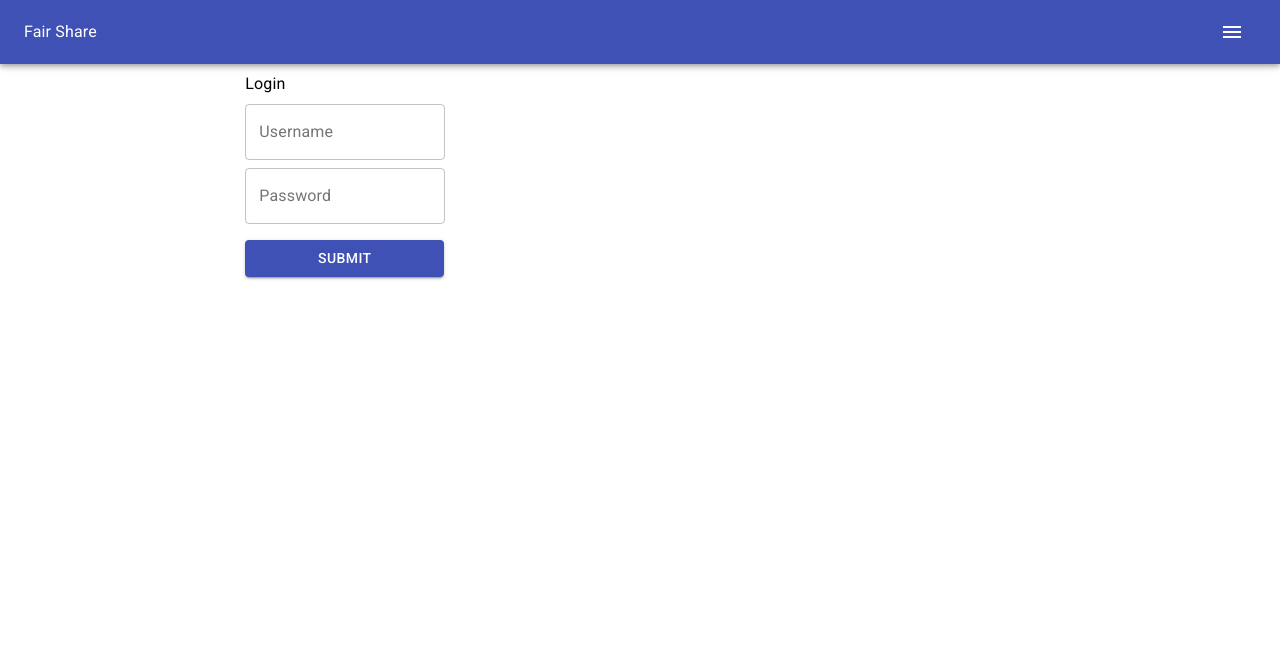
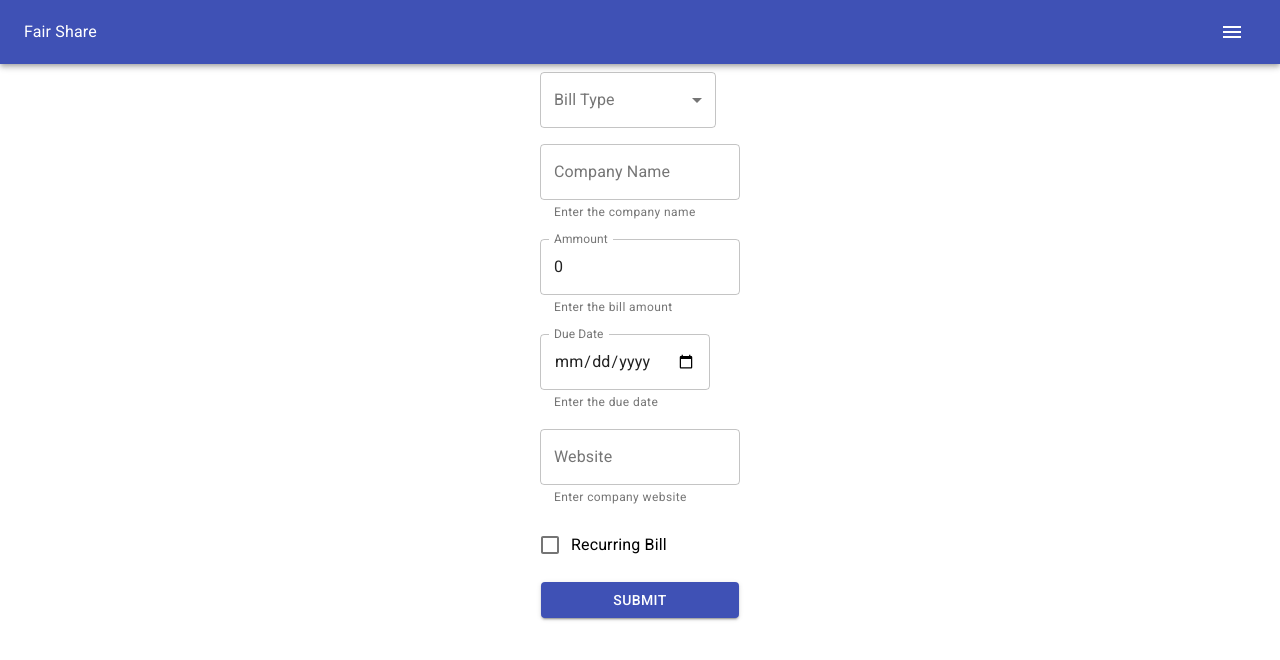
Before and after one commit to shaneslone/fair-share-fe, a React (Create React App) app: page / in a window 1280 px wide. Shown: the top 660 px of the page. Built offline with nearby package versions, Linux system fonts and the light colour scheme.

Commit message:
added bill form

```diff
--- a/src/App.js
+++ b/src/App.js
@@ -8,6 +8,7 @@ import Header from './components/Header';
 import Login from './components/Login';
 import Signup from './components/Signup';
 import Dashboard from './components/Dashboard';
+import BillForm from './components/forms/BillForm';
 
 import { Grid } from '@material-ui/core';
 
@@ -31,7 +32,7 @@ function App() {
                 <Route path='/signup' component={Signup} />
                 <Route path='/login' component={Login} />
                 <PrivateRoute path='/dashboard' component={Dashboard} />
-                <Route exact path='/' component={Login} />
+                <Route exact path='/' component={BillForm} />
               </Switch>
             </Grid>
             <Grid item xs={false} sm={2} />
--- a/src/components/Login.js
+++ b/src/components/Login.js
@@ -1,20 +1,14 @@
 import axios from 'axios';
 import { useState, useEffect } from 'react';
 import { makeStyles } from '@material-ui/core/styles';
-import {
-  TextField,
-  Button,
-  Typography,
-  Box,
-  Container,
-} from '@material-ui/core';
+import { TextField, Button, Typography, Box } from '@material-ui/core';
 import { useHistory } from 'react-router-dom';
 
 const useStyles = makeStyles(theme => ({
   root: {
-    // display: 'flex',
-    // flexDirection: 'column',
-    // alignItems: 'center',
+    display: 'flex',
+    flexDirection: 'column',
+    alignItems: 'center',
     '& > *': {
       margin: theme.spacing(1),
       width: '25ch',
@@ -63,7 +57,6 @@ export default function Login() {
   };
 
   return (
-    <Container>
     <form className={classes.root} noValidate autoComplete='off'>
       <Typography>Login</Typography>
       <Box>
@@ -94,6 +87,5 @@ export default function Login() {
         Submit
       </Button>
     </form>
-    </Container>
   );
 }
--- a/src/components/forms/BillForm.js
+++ b/src/components/forms/BillForm.js
@@ -1,6 +1,16 @@
 import { useState, useContext } from 'react';
 import { makeStyles } from '@material-ui/core/styles';
-import { TextField, Button, Typography, Container } from '@material-ui/core';
+import {
+  TextField,
+  Button,
+  Typography,
+  Box,
+  FormControl,
+  FormControlLabel,
+  InputLabel,
+  Select,
+  Checkbox,
+} from '@material-ui/core';
 import { axiosWithAuth } from '../../utils/axiosWithAuth';
 import { MonthlyBillContext } from '../../context/MonthlyBillContext';
 
@@ -13,13 +23,22 @@ const useStyles = makeStyles(theme => ({
       margin: theme.spacing(1),
       width: '25ch',
     },
+    formControl: {
+      margin: theme.spacing(1),
+      minWidth: 120,
+    },
+    selectEmpty: {
+      marginTop: theme.spacing(2),
+    },
   },
 }));
 
+const today = new Date();
+
 const initialValues = {
-  ammount: 0,
+  amount: 0,
   companyName: '',
-  dueDate: '',
+  dueDate: ``,
   isPaid: false,
   isRecurring: false,
   type: '',
@@ -27,7 +46,135 @@ const initialValues = {
 };
 
 export default function BillForm() {
-  const classes = useState();
+  const classes = useStyles();
   const { currentMonthlyBill } = useContext(MonthlyBillContext);
-  return <Container className={classes.root}></Container>;
+  const [formValues, setFormValues] = useState(initialValues);
+
+  const onChange = e => {
+    const { id, value, checked, type } = e.target;
+    const valueToUse = type === 'checkbox' ? checked : value;
+    setFormValues({ ...formValues, [id]: valueToUse });
+  };
+
+  const onSubmit = e => {
+    e.preventDefault();
+    const newBill = {
+      amount: formValues.amount,
+      companyName: formValues.companyName.trim(),
+      dueDate: Date.parse(formValues.dueDate),
+      isPaid: false,
+      isRecurring: formValues.isRecurring,
+      type: formValues.type,
+      website: formValues.website.trim(),
+      monthlyBill: currentMonthlyBill,
+    };
+    axiosWithAuth()
+      .post('/bills/bill', newBill)
+      .then(res => {
+        console.log(res);
+      })
+      .catch(err => {
+        console.log(err.message);
+      });
+  };
+
+  return (
+    <form className={classes.root} noValidate autoComplete='off'>
+      <Box>
+        <FormControl variant='outlined' className={classes.formControl}>
+          <InputLabel htmlFor='outlined-type-native-simple'>
+            Bill Type
+          </InputLabel>
+          <Select
+            native
+            value={formValues.type}
+            onChange={onChange}
+            label='Bill Type'
+            inputProps={{
+              name: 'type',
+              id: 'type',
+            }}
+          >
+            <option aria-label='None' value='' />
+            <option value='🏠 Rent'>🏠 Rent</option>
+            <option value='⚡️ Electric'>⚡️ Electric</option>
+            <option value='📺 Television'>📺 Television</option>
+            <option value='💻 Internet'>💻 Internet</option>
+            <option value='📱 Phone'>📱 Phone</option>
+            <option value='🔥 Heating'>🔥 Heating</option>
+            <option value='💧 Water'>💧 Water</option>
+            <option value='🗑️ Garbage'>🗑️ Garbage</option>
+            <option value='🍖 Grocery'>🍖 Grocery</option>
+            <option value='❓ Miscellaneous'>❓ Miscellaneous</option>
+          </Select>
+        </FormControl>
+      </Box>
+      <Box>
+        <TextField
+          id='companyName'
+          variant='outlined'
+          label='Company Name'
+          value={formValues.companyName}
+          onChange={onChange}
+          helperText='Enter the company name'
+        />
+      </Box>
+      <Box>
+        <TextField
+          id='amount'
+          variant='outlined'
+          label='Ammount'
+          value={formValues.amount}
+          onChange={onChange}
+          helperText='Enter the bill amount'
+          type='number'
+        />
+      </Box>
+      <Box>
+        <TextField
+          id='dueDate'
+          variant='outlined'
+          label='Due Date'
+          value={formValues.dueDate}
+          onChange={onChange}
+          helperText='Enter the due date'
+          type='date'
+          InputLabelProps={{
+            shrink: true,
+          }}
+        />
+      </Box>
+      <Box>
+        <TextField
+          id='website'
+          variant='outlined'
+          label='Website'
+          value={formValues.website}
+          onChange={onChange}
+          helperText='Enter company website'
+        />
+      </Box>
+      <Box>
+        <FormControlLabel
+          control={
+            <Checkbox
+              value={formValues.isRecurring}
+              onChange={onChange}
+              name='isRecurring'
+              id='isRecurring'
+            />
+          }
+          label='Recurring Bill'
+        />
+      </Box>
+      <Button
+        type='submit'
+        variant='contained'
+        color='primary'
+        onClick={onSubmit}
+      >
+        Submit
+      </Button>
+    </form>
+  );
 }
```
Lines whose indentation alone changed are shown as unchanged.
